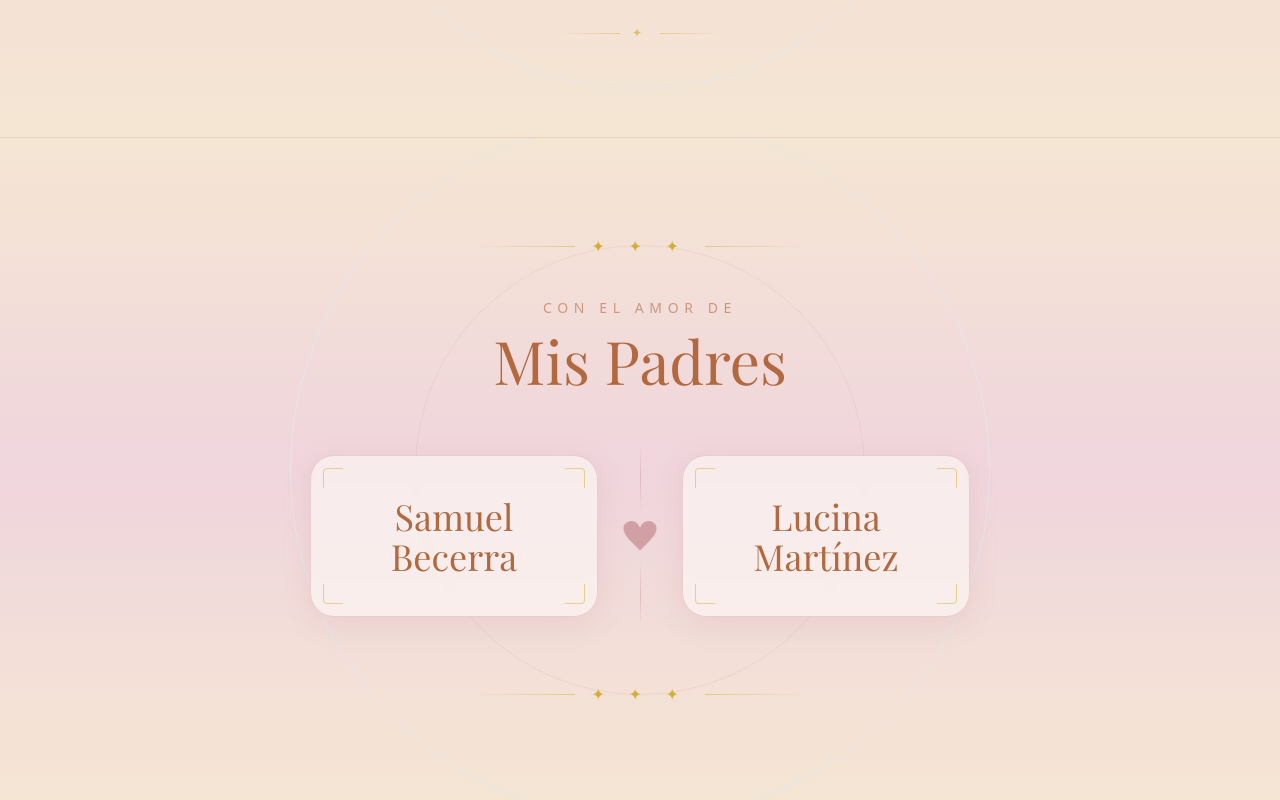
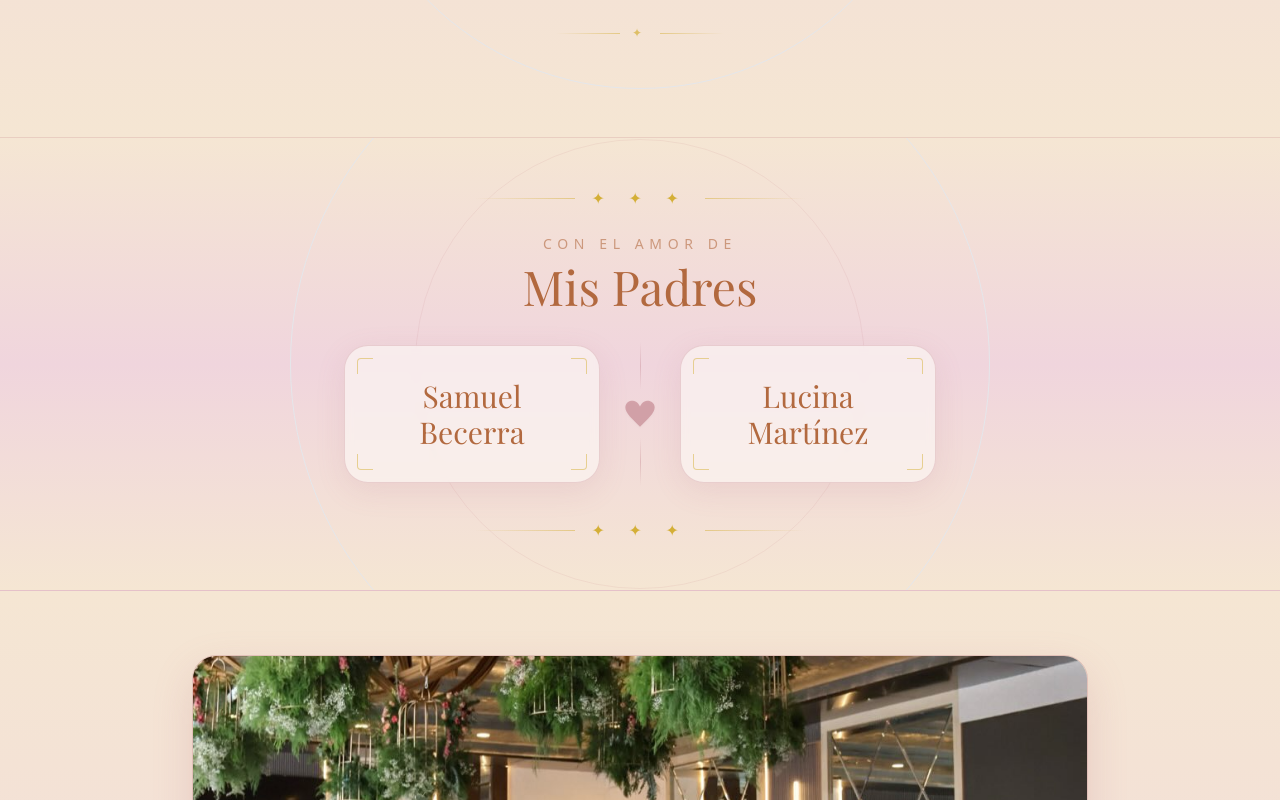
Before and after one commit to zamikos/stack2, a Next.js app in the folder sofia-xv/: page / in a window 1280 px wide. Shown: the part 2560-3360 px from the top of the page. Built offline with nearby package versions, Linux system fonts and the light colour scheme; a web font is replaced by a local one.

Commit message:
Update SofiaXV.js

```diff
--- a/sofia-xv/app/SofiaXV.js
+++ b/sofia-xv/app/SofiaXV.js
@@ -663,50 +663,50 @@ export default function SofiaXV() {
       </section>
 
       {/* Mis Padres Section */}
-      <section className="relative z-10 w-full bg-gradient-to-b from-[#F5E6D3] via-[#F0D5DD] to-[#F5E6D3] border-t border-[#B76E79]/20 py-24 px-6 overflow-hidden">
+      <section className="relative z-10 w-full bg-gradient-to-b from-[#F5E6D3] via-[#F0D5DD] to-[#F5E6D3] border-t border-[#B76E79]/20 py-12 px-6 overflow-hidden">
         <div className="absolute top-1/2 left-1/2 -translate-x-1/2 -translate-y-1/2 w-[700px] h-[700px] rounded-full border border-[#B76E79]/8 pointer-events-none" />
         <div className="absolute top-1/2 left-1/2 -translate-x-1/2 -translate-y-1/2 w-[450px] h-[450px] rounded-full border border-[#B76E79]/10 pointer-events-none" />
 
         <div className="max-w-4xl mx-auto text-center relative z-10">
 
-          <div className="flex items-center justify-center gap-4 mb-10">
+          <div className="flex items-center justify-center gap-4 mb-6">
             <div className="h-px flex-1 max-w-[100px] bg-gradient-to-r from-transparent to-[#D4AF37]/50" />
             <span className="text-[#D4AF37] tracking-[0.6em] text-base">✦ ✦ ✦</span>
             <div className="h-px flex-1 max-w-[100px] bg-gradient-to-l from-transparent to-[#D4AF37]/50" />
           </div>
 
-          <p className="text-xs md:text-sm tracking-[0.4em] uppercase text-[#b2693f]/60 mb-3 font-sans">Con el amor de</p>
-          <h2 className="text-4xl md:text-6xl font-light text-[#b2693f] mb-14 font-playfair">Mis Padres</h2>
+          <p className="text-xs md:text-sm tracking-[0.4em] uppercase text-[#b2693f]/60 mb-2 font-sans">Con el amor de</p>
+          <h2 className="text-3xl md:text-5xl font-light text-[#b2693f] mb-8 font-playfair">Mis Padres</h2>
 
-          <div className="flex flex-col md:flex-row items-center justify-center gap-8 md:gap-0">
+          <div className="flex flex-row items-center justify-center">
 
-            <div className="relative p-8 md:p-10 border border-[#B76E79]/25 rounded-3xl bg-[#FDFBF7]/60 backdrop-blur-sm shadow-[0_8px_30px_rgba(183,110,121,0.12)] hover:shadow-[0_14px_40px_rgba(183,110,121,0.22)] hover:border-[#D4AF37]/40 transition-all duration-500 w-64 md:w-72">
-              <div className="absolute top-3 left-3 w-5 h-5 border-t border-l border-[#D4AF37]/50 rounded-tl" />
-              <div className="absolute top-3 right-3 w-5 h-5 border-t border-r border-[#D4AF37]/50 rounded-tr" />
-              <div className="absolute bottom-3 left-3 w-5 h-5 border-b border-l border-[#D4AF37]/50 rounded-bl" />
-              <div className="absolute bottom-3 right-3 w-5 h-5 border-b border-r border-[#D4AF37]/50 rounded-br" />
-              <p className="font-playfair text-3xl md:text-4xl text-[#b2693f] leading-snug">Samuel<br />Becerra</p>
+            <div className="relative p-5 md:p-8 border border-[#B76E79]/25 rounded-3xl bg-[#FDFBF7]/60 backdrop-blur-sm shadow-[0_8px_30px_rgba(183,110,121,0.12)] hover:shadow-[0_14px_40px_rgba(183,110,121,0.22)] hover:border-[#D4AF37]/40 transition-all duration-500 w-36 md:w-64">
+              <div className="absolute top-3 left-3 w-4 h-4 border-t border-l border-[#D4AF37]/50 rounded-tl" />
+              <div className="absolute top-3 right-3 w-4 h-4 border-t border-r border-[#D4AF37]/50 rounded-tr" />
+              <div className="absolute bottom-3 left-3 w-4 h-4 border-b border-l border-[#D4AF37]/50 rounded-bl" />
+              <div className="absolute bottom-3 right-3 w-4 h-4 border-b border-r border-[#D4AF37]/50 rounded-br" />
+              <p className="font-playfair text-lg md:text-3xl text-[#b2693f] leading-snug">Samuel<br />Becerra</p>
             </div>
 
             <div className="flex flex-col items-center mx-4 md:mx-6 gap-2">
-              <div className="w-px h-12 md:h-16 bg-gradient-to-b from-transparent via-[#B76E79]/30 to-transparent" />
-              <svg xmlns="http://www.w3.org/2000/svg" viewBox="0 0 24 24" className="w-9 h-9 fill-[#B76E79]/50 drop-shadow-sm">
+              <div className="w-px h-8 md:h-12 bg-gradient-to-b from-transparent via-[#B76E79]/30 to-transparent" />
+              <svg xmlns="http://www.w3.org/2000/svg" viewBox="0 0 24 24" className="w-6 h-6 md:w-8 md:h-8 fill-[#B76E79]/50 drop-shadow-sm">
                 <path d="M12 21.593c-5.63-5.539-11-10.297-11-14.402 0-3.791 3.068-5.191 5.281-5.191 1.312 0 4.151.501 5.719 4.457 1.59-3.968 4.464-4.447 5.726-4.447 2.54 0 5.274 1.621 5.274 5.181 0 4.069-5.136 8.625-11 14.402z" />
               </svg>
-              <div className="w-px h-12 md:h-16 bg-gradient-to-b from-transparent via-[#B76E79]/30 to-transparent" />
+              <div className="w-px h-8 md:h-12 bg-gradient-to-b from-transparent via-[#B76E79]/30 to-transparent" />
             </div>
 
-            <div className="relative p-8 md:p-10 border border-[#B76E79]/25 rounded-3xl bg-[#FDFBF7]/60 backdrop-blur-sm shadow-[0_8px_30px_rgba(183,110,121,0.12)] hover:shadow-[0_14px_40px_rgba(183,110,121,0.22)] hover:border-[#D4AF37]/40 transition-all duration-500 w-64 md:w-72">
-              <div className="absolute top-3 left-3 w-5 h-5 border-t border-l border-[#D4AF37]/50 rounded-tl" />
-              <div className="absolute top-3 right-3 w-5 h-5 border-t border-r border-[#D4AF37]/50 rounded-tr" />
-              <div className="absolute bottom-3 left-3 w-5 h-5 border-b border-l border-[#D4AF37]/50 rounded-bl" />
-              <div className="absolute bottom-3 right-3 w-5 h-5 border-b border-r border-[#D4AF37]/50 rounded-br" />
-              <p className="font-playfair text-3xl md:text-4xl text-[#b2693f] leading-snug">Lucina<br />Martínez</p>
+            <div className="relative p-5 md:p-8 border border-[#B76E79]/25 rounded-3xl bg-[#FDFBF7]/60 backdrop-blur-sm shadow-[0_8px_30px_rgba(183,110,121,0.12)] hover:shadow-[0_14px_40px_rgba(183,110,121,0.22)] hover:border-[#D4AF37]/40 transition-all duration-500 w-36 md:w-64">
+              <div className="absolute top-3 left-3 w-4 h-4 border-t border-l border-[#D4AF37]/50 rounded-tl" />
+              <div className="absolute top-3 right-3 w-4 h-4 border-t border-r border-[#D4AF37]/50 rounded-tr" />
+              <div className="absolute bottom-3 left-3 w-4 h-4 border-b border-l border-[#D4AF37]/50 rounded-bl" />
+              <div className="absolute bottom-3 right-3 w-4 h-4 border-b border-r border-[#D4AF37]/50 rounded-br" />
+              <p className="font-playfair text-lg md:text-3xl text-[#b2693f] leading-snug">Lucina<br />Martínez</p>
             </div>
 
           </div>
 
-          <div className="flex items-center justify-center gap-4 mt-14">
+          <div className="flex items-center justify-center gap-4 mt-8">
             <div className="h-px flex-1 max-w-[100px] bg-gradient-to-r from-transparent to-[#D4AF37]/50" />
             <span className="text-[#D4AF37] tracking-[0.6em] text-base">✦ ✦ ✦</span>
             <div className="h-px flex-1 max-w-[100px] bg-gradient-to-l from-transparent to-[#D4AF37]/50" />
```
